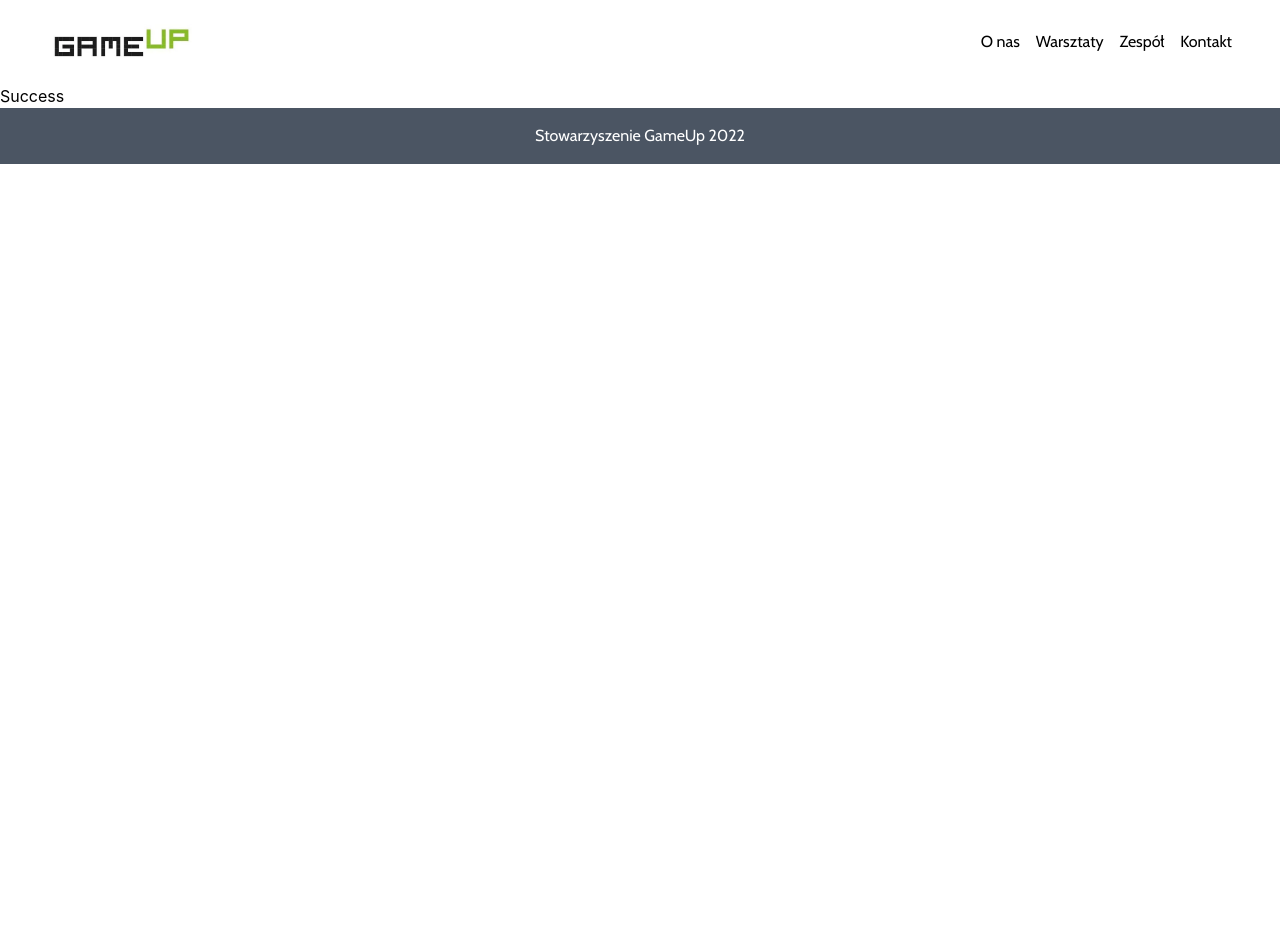
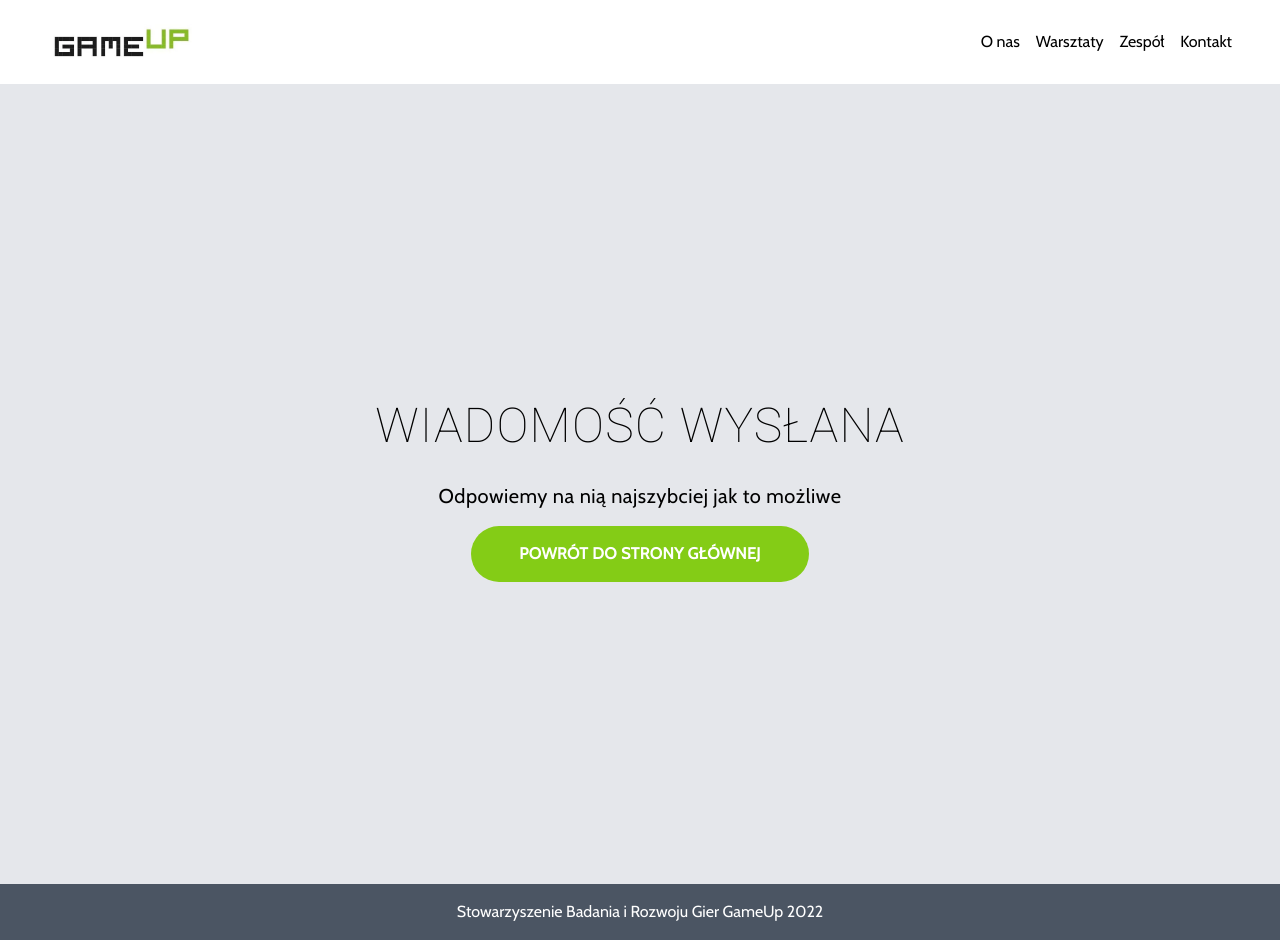
Before and after one commit to stowarzyszenie-gameup/gameup-website, a Next.js app: page /success in a window 1280 px wide. Before the commit the page ends 800 px from the top, so only its background shows below. Built offline with nearby package versions, Linux system fonts and the light colour scheme.

Commit message:
Additional subpages

```diff
--- a/components/Contact/index.tsx
+++ b/components/Contact/index.tsx
@@ -24,7 +24,7 @@ const Contact = () => {
               pomocą metod wymienionych poniżej. Postaramy się odpowiedzieć
               najszybciej jak tylko będzie to możliwe!
             </P>
-            <P>
+
             <ul className="flex flex-col gap-2">
               <li className="flex items-center">
                 <div className="w-12 flex justify-center">
@@ -45,7 +45,6 @@ const Contact = () => {
                 &nbsp;stowarzyszeniegameup@gmail.com
               </li>
             </ul>
-            </P>
           </div>
           <form
             name="contact"
--- a/components/Footer/index.tsx
+++ b/components/Footer/index.tsx
@@ -3,7 +3,7 @@ import React from "react";
 const Footer = () => {
   return (
     <footer className="bg-gray-600 text-white font-secondary p-4 flex justify-center">
-      Stowarzyszenie GameUp 2022
+      Stowarzyszenie Badania i Rozwoju Gier GameUp 2022
     </footer>
   );
 };
--- a/components/Workshops/index.tsx
+++ b/components/Workshops/index.tsx
@@ -40,7 +40,7 @@ const Workshops = () => {
             </P>
             <Button
               text="Dowiedz się więcej"
-              href=""
+              href="/workshops"
               classes="mx-auto sm:mx-0"
             />
           </div>
--- a/pages/index.tsx
+++ b/pages/index.tsx
@@ -11,10 +11,21 @@ const Home: NextPage = () => {
     <div className="bg-slate-300">
       <Head>
         <title>Stowarzyszenie Badania i Rozwoju Gier GameUp</title>
+        <meta name="viewport" content="width=device-width, initial-scale=1" />
+        <meta charSet="utf-8" />
         <meta
           name="description"
           content="Stowarzyszenie Badania i Rozwoju Gier GameUp"
         />
+        <meta property="og:url" content="https://gameup.org.pl" />
+        <meta property="og:type" content="website" />
+        <meta
+          property="og:title"
+          content="Stowarzyszenie Badania i Rozwoju Gier GameUp"
+        />
+        <meta property="og:description" content="TBD" />
+        <meta property="og:image" content="TBD" />
+        <meta property="twitter:card" content="summary" />
         <link rel="icon" href="/favicon.ico" />
       </Head>
 
--- a/pages/success.tsx
+++ b/pages/success.tsx
@@ -1,7 +1,16 @@
 import React from "react";
+import Button from "../components/Button";
+import { H2 } from "../components/TextElements/headers";
+import { P } from "../components/TextElements/paragraph";
 
 const Success = () => {
-  return <div>Success</div>;
+  return (
+    <div className="h-screen bg-gray-200 flex flex-col items-center justify-center">
+      <H2>Wiadomość wysłana</H2>
+      <P>Odpowiemy na nią najszybciej jak to możliwe</P>
+      <Button text="Powrót do strony głównej" href="/" />
+    </div>
+  );
 };
 
 export default Success;
--- /dev/null
+++ b/pages/workshops/index.tsx
@@ -0,0 +1,16 @@
+import React from "react";
+import Button from "../../components/Button";
+import { H2 } from "../../components/TextElements/headers";
+import { P } from "../../components/TextElements/paragraph";
+
+const WorkshopsPage = () => {
+  return (
+    <div className="h-screen bg-gray-200 flex flex-col items-center justify-center">
+      <H2>Strona w budowie</H2>
+      <P>Zapraszamy wkrótce po więcej informacji!</P>
+      <Button text="Powrót do strony głównej" href="/" />
+    </div>
+  );
+};
+
+export default WorkshopsPage;
```
Lines whose indentation alone changed are shown as unchanged.
